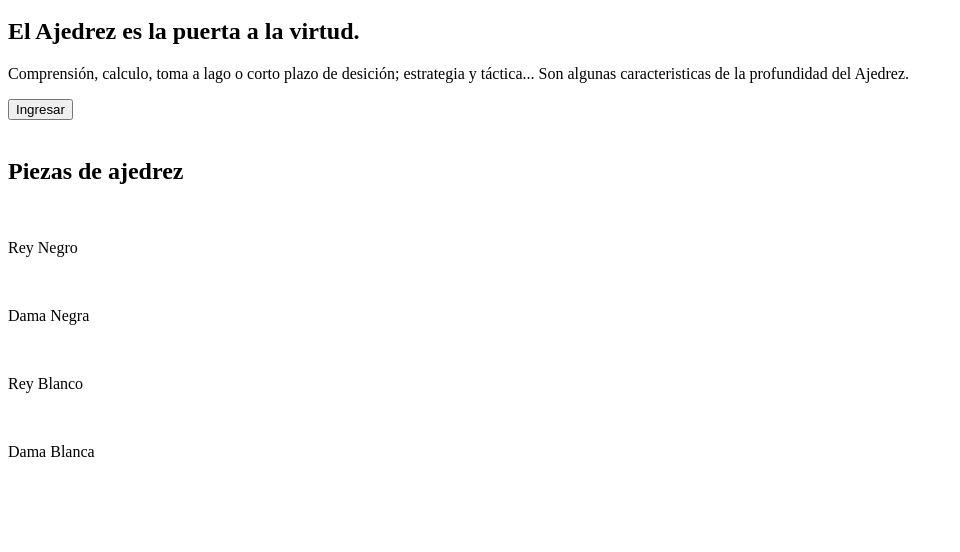
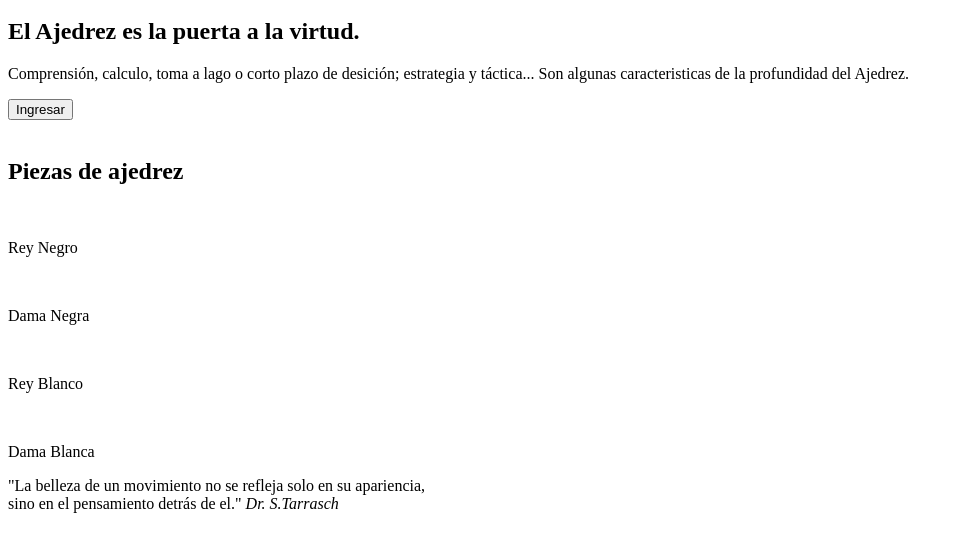
Before and after one commit to Delta-Jhon-Fredy/Project-Landing-Page-TOP-, a plain HTML site: page index.html in a window 1280 px wide. Shown: the part 98-650 px from the top of the page, without its empty margins (0-960 px from the left). Drawn offline with Linux system fonts and the light colour scheme.

Commit message:
Maquetar quote section

```diff
--- a/index.html
+++ b/index.html
@@ -158,5 +158,19 @@ hace parte de la primera elaboración de la landing page*/ -->
 
 </section>
 
+<section class="quote">
+    <div class="p-quote">
+        <p>
+
+            "La belleza de un movimiento no se refleja solo en su apariencia, <br>
+                sino en el pensamiento detrás de el."
+
+            <cite class="cite-quote">
+                Dr. S.Tarrasch
+            </cite>
+        </p>
+    </div>
+</section>
+
 </body>
 </html>
```
